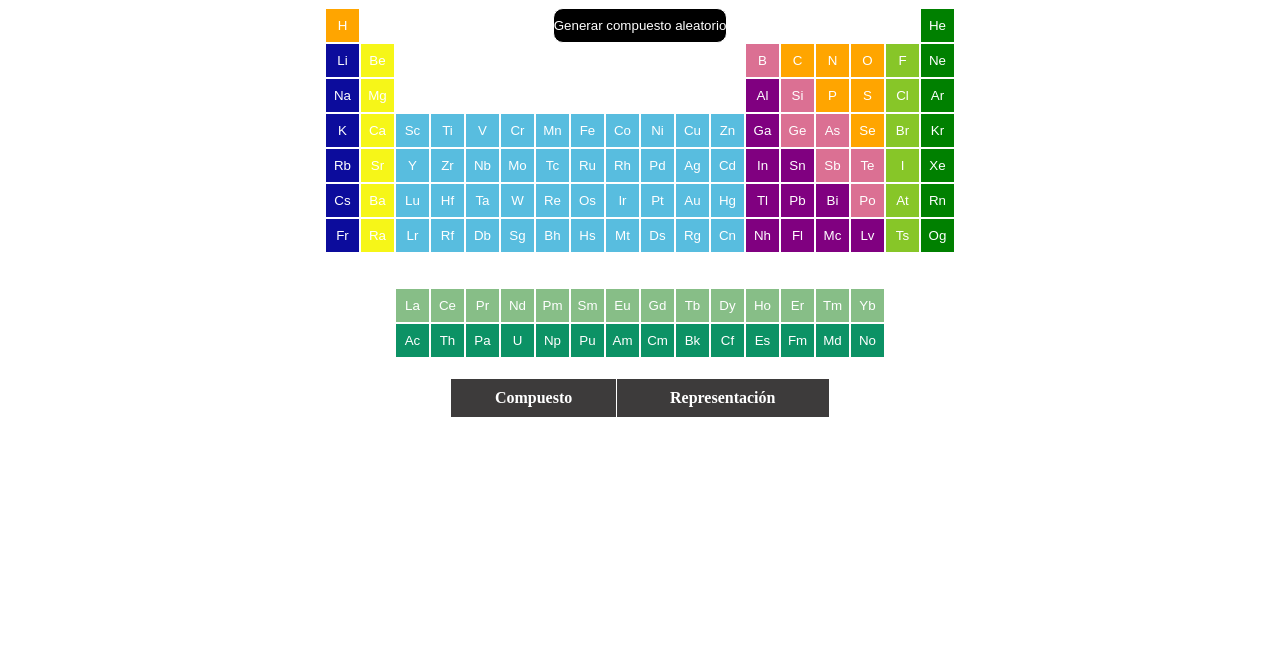
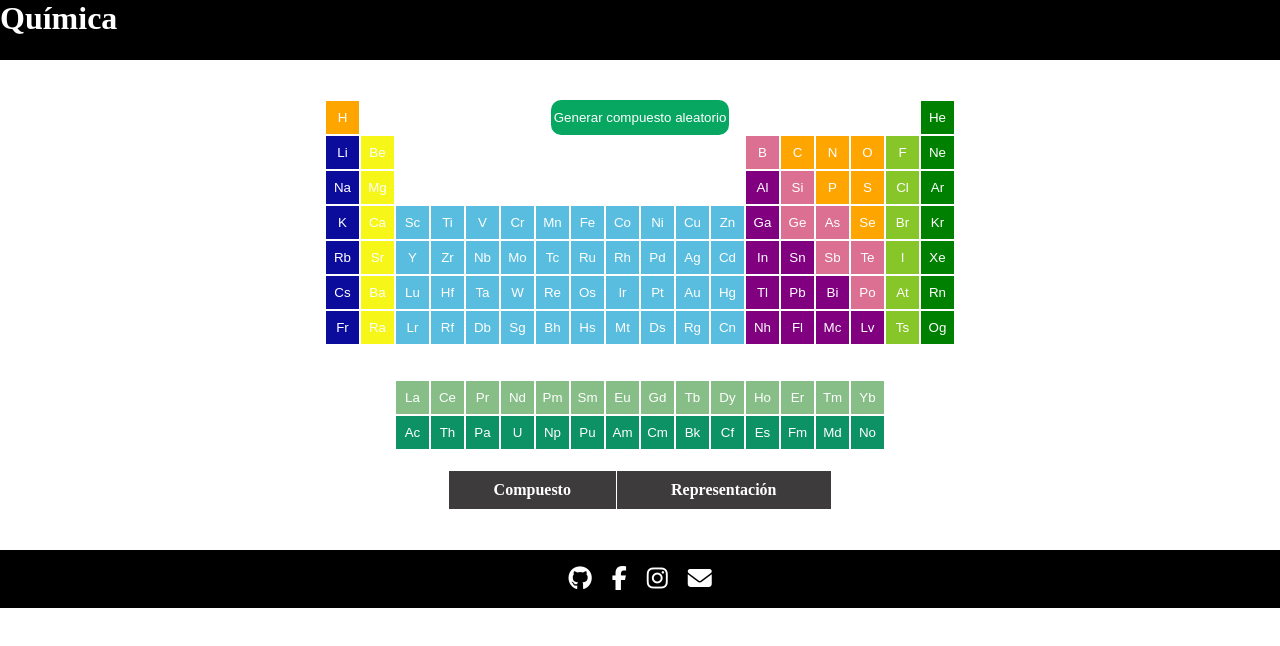
Before and after one commit to Alfred024/Qu-micaJS, a plain HTML site: page index.html in a window 1280 px wide. Drawn offline with Linux system fonts and the light colour scheme.

Commit message:
Estilos V1 terminados

```diff
--- a/index.html
+++ b/index.html
@@ -6,11 +6,16 @@
     <meta name="viewport" content="width=device-width, initial-scale=1.0">
     <title>Document</title>
     <link rel="stylesheet" href="./style.css">
+    <!-- <link rel="stylesheet" href="https://cdn.jsdelivr.net/npm/bootstrap@5.2.3/dist/css/bootstrap.min.css"> -->
+    <!-- Font Awesome -->
+    <script src="https://kit.fontawesome.com/cdb751df44.js" crossorigin="anonymous"></script>
 </head>
 <body>
-
-    <button class="compuestoBtn" onclick="randomCompound()">Generar compuesto aleatorio</button>
-
+    <header>
+        <h1>Química</h1>
+    </header>
+    <main>
+        <button id="neon" class="compuestoBtn" onclick="randomCompound()">Generar compuesto aleatorio</button>
 
         <section id="tablaPeriodica">
 
@@ -153,8 +158,7 @@
 
         </section>
 
-
-    <div id="clicksLayouts">
+        <section id="clicksLayouts">
             <section hidden class="info">
                 <div id="compuestoRandom">
 
@@ -181,10 +185,24 @@
                 <td>Francisco Chang</td>
                 </tr> -->
             </table>
+        </section>
+    </main>
+    <footer>
+        <div>
+            <a href="">
+                <i class="fa-brands fa-github fa-xl"></i>
+            </a>
+            <a href="">
+                <i class="fa-brands fa-facebook-f fa-xl"></i>
+            </a>
+            <a href="">
+                <i class="fa-brands fa-instagram fa-xl"></i>
+            </a>
+            <a href="">
+                <i class="fa-solid fa-envelope fa-xl"></i>
+            </a>
         </div>
-
-
-
+    </footer>
     <script src="./index.js"></script>
 </body>
 </html>
--- a/index.js
+++ b/index.js
@@ -57,11 +57,10 @@ for (let i = 0; i < elementosNum; i++) {
                 const lastElement = elements[lastElementIndex];
                 lastElement.setAttribute("style","background-color: red;")
             }
+        }else{
+            //Despliega info del elemento seleccionado (Nombre, número atómico, etc)
+            console.log(this.value);
         }
-        // else{
-        //     //Despliega info del elemento seleccionado (Nombre, número atómico, etc)
-        //     console.log(this.value);
-        // }
     });
 }
 
@@ -92,21 +91,19 @@ async function checkAnswer(actualIndex){
         started = false;
         const btnRestart = document.getElementById("restartBtn");
         btnRestart.removeAttribute("hidden");
-        // sequence = "";
-        // const section = document.getElementById("viewSequence");
-        // section.innerHTML="INCORRECTO";
-        // index = 3;
     }
 }
 
 async function restart(){
-    //Borrar los elementos que teníamos
+    //Iniciar de cero
     sequence = "";
     index = 3;
+    started = true;
     const btnRestart = document.getElementById("restartBtn");
     btnRestart.classList.add("hidden");
     const answerLayout = document.getElementById("viewSequence");
     answerLayout.innerHTML = "";
+
     //Borrar el último elemento agregado
 }
 
--- a/style.css
+++ b/style.css
@@ -1,12 +1,11 @@
-.compuestoBtn{
-    position: absolute;
-    margin-right: auto;
-    margin-left: auto;
-    left: 0;
-    right: 0;
-    width: fit-content;
-    border-radius: 10px;
-    background-color: black; padding: 0px
+/*Estilos generales*/
+*{
+    margin: 0;
+    padding: 0;
+    box-sizing: border-box;
+}
+body{
+    height: 100vh;
 }
 button{
     border-radius: none;
@@ -16,14 +15,50 @@ button{
     height: 35px;
     background-color: greenyellow;
 }
+i{
+    color: white;
+    margin: 0px 10px;
+}
 button:hover{
     opacity: 0.7;
 }
+#neon{
+    background-color: #07a762;
+    border: solid #07a762;
+    transition: 0.5s;
+}
+#neon:hover{
+    color: 842559;
+    background-color: #08d77d;
+    box-shadow: 0 0 10px #08d77d, 0 0 30px #08d77d, 0 0 70px #08d77d;
+}
+main{
+    padding: 40px 0px;
+}
+
+/*Header styles*/
+header{
+    color: white;
+    background-color: black;
+    height: 60px;
+}
+
+/*Tabla periódica estilos*/
 #tablaPeriodica{
     display: grid;
     justify-content: center;
     grid-template-columns: auto;
     grid-template-rows: 245px 105px;
+}
+.compuestoBtn{
+    position: absolute;
+    margin-right: auto;
+    margin-left: auto;
+    left: 0;
+    right: 0;
+    width: fit-content;
+    border-radius: 10px;
+    background-color: black;
 }
 .parte1{
     display: grid;
@@ -88,14 +123,15 @@ button:hover{
     background-color: rgb(12, 146, 101);
 }
 
+/*ClicksLayouts section*/
 .info{
     padding: 10px 20px;
-    margin-top: 20px;
     color: white;
     border-radius: 10px;
     background-color: rgb(61, 59, 59);
     width: 500px;
     height: fit-content;
+    margin: 20px auto;
 }
 #compuestoRandom{
     font-weight: 600;
@@ -109,7 +145,7 @@ button:hover{
     width: 100%;
 }
 
-/*Estilos de la tabla*/
+    /*Estilos de la tabla*/
 table {
     color: white;
     width: 30%;
@@ -133,3 +169,18 @@ thead th {
     border-radius: 50%;
     margin-right: 40px;
 }
+
+footer div{
+    display: flex;
+    place-content: center;
+}
+footer{
+    background-color: black;
+    padding: 20px;
+    bottom: 0px;
+}
+@media (max-width:850px) {
+    #clicksLayouts{
+        flex-direction: column;
+    }
+}
```
Lines whose indentation alone changed are shown as unchanged.
